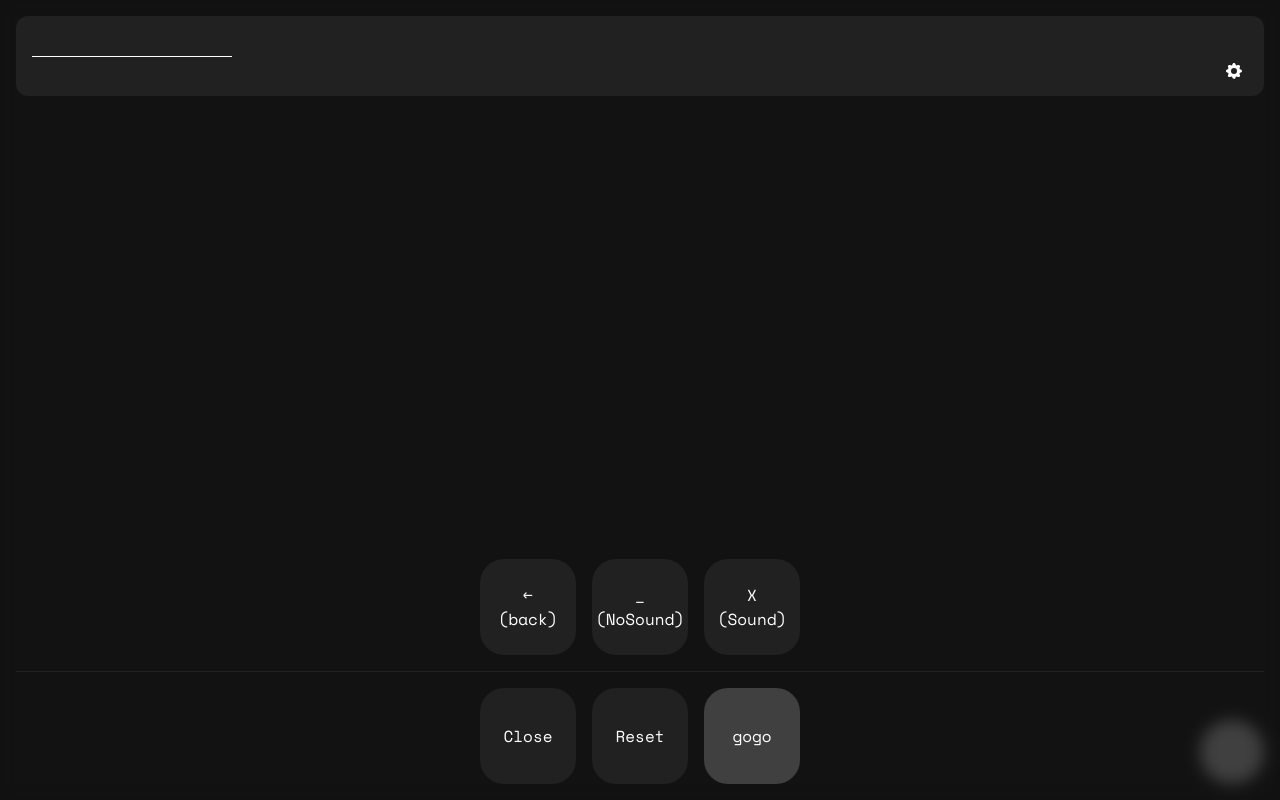
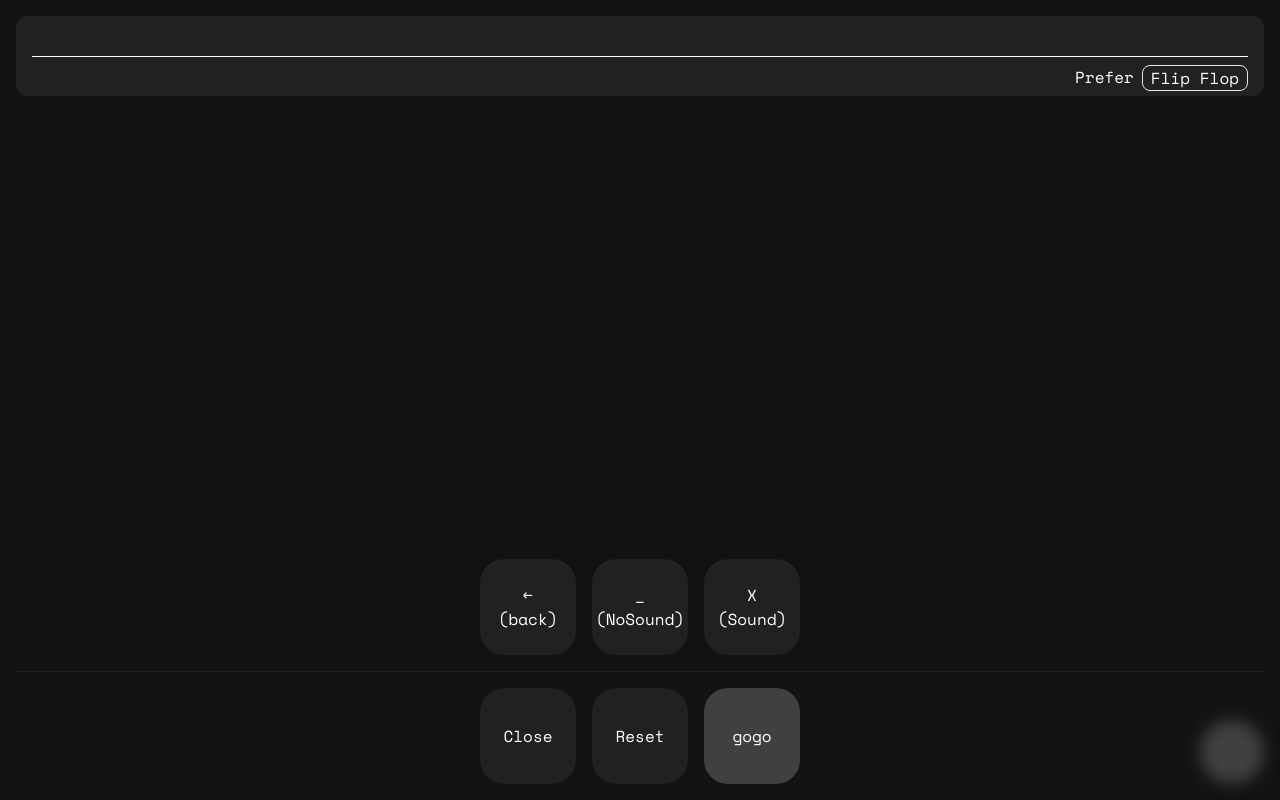
Before and after one commit to Hengry/asalato-site, a Gatsby site: page / in a window 1280 px wide. Both pictures are taken after a click on the element 1232 px from the left and 752 px from the top of the page. Built offline with nearby package versions, Linux system fonts and the light colour scheme; Gatsby itself is replaced by a stand-in of ours.

Commit message:
input style

```diff
--- a/src/components/Resolver/Resolver.tsx
+++ b/src/components/Resolver/Resolver.tsx
@@ -111,12 +111,11 @@ const Resolver = (props: ResolverProps) => {
             type="text"
             value={input}
             onChange={handleChange}
-            className="tracking-widest"
+            className="tracking-widest w-full"
           />
-          <div className="flex justify-end">
-            <button className="rounded p-1">
-              <SettingIcon />
-            </button>
+          <div className="flex justify-end py-2">
+            Prefer
+            <button className="rounded-lg ml-2 px-2 border">Flip Flop</button>
           </div>
         </Dialog.Title>
         {loading && (
```
